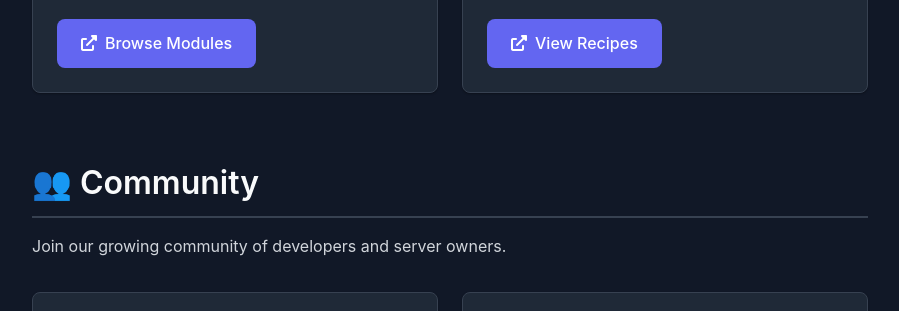
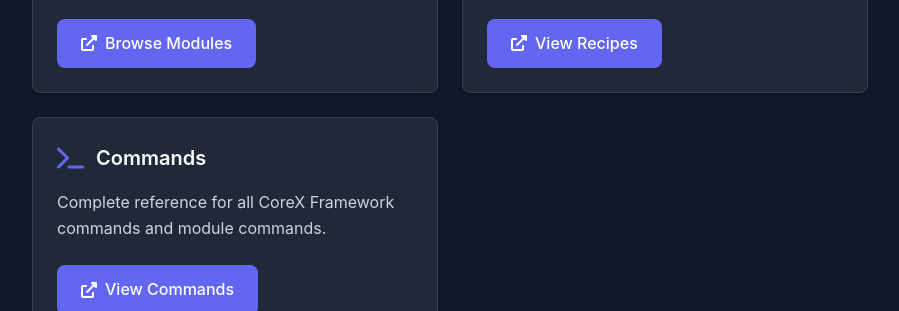
Before and after one commit to Core-X-Dev/CoreX-Website, a plain HTML site: page index.html in a window 1280 px wide. Shown: the part 2910-3221 px from the top of the page, without its empty margins (330-1229 px from the left). Drawn offline with Linux system fonts and the light colour scheme.

Commit message:
Update page title and add commands resource card
Changed the HTML page title to 'CoreX | Home' for clarity. Added a new resource card linking to the CoreX Framework commands reference.

```diff
--- a/index.html
+++ b/index.html
@@ -3,7 +3,7 @@
 <head>
     <meta charset="UTF-8">
     <meta name="viewport" content="width=device-width, initial-scale=1.0">
-    <title>CoreX Framework - Modern FiveM Framework</title>
+    <title>CoreX | Home</title>
     <meta name="theme-color" content="#111827">
 
     <!-- Security Headers -->
@@ -238,6 +238,20 @@ ensure CoreX</code></pre>
                                 </a>
                             </div>
                         </div>
+
+                        <div class="resource-card">
+                            <div class="resource-header">
+                                <i class="fas fa-terminal"></i>
+                                <h3>Commands</h3>
+                            </div>
+                            <p>Complete reference for all CoreX Framework commands and module commands.</p>
+                            <div class="resource-links">
+                                <a href="https://commands.core-x.dev/" class="btn btn-primary" target="_blank">
+                                    <i class="fas fa-external-link-alt"></i>
+                                    View Commands
+                                </a>
+                            </div>
+                        </div>
                     </div>
                 </section>
 
```
